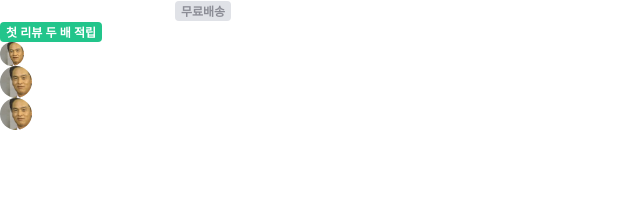
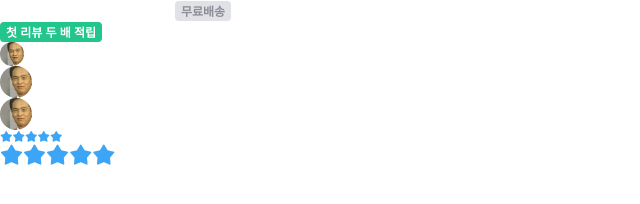
Before and after one commit to MinaAHN/tomorrow-house, a website: page index.html in a window 1280 px wide. Shown: the whole page, without its empty margins (0-640 px from the left). Drawn offline with nearby package versions, Linux system fonts and the light colour scheme; files that its build step writes are made by us from their sources; files whose address does not match are found by name.

Commit message:
💄 Implement star-rating components

```diff
--- a/index.html
+++ b/index.html
@@ -38,5 +38,23 @@
     <div class="avatar-32">
       <img src="./assets/images/img-user-01.jpg" alt="사딸라 아저씨" />
     </div>
+
+      </div>
+      <div class="star-rating-13">
+        <i class="ic-star is-active"></i>
+        <i class="ic-star is-active"></i>
+        <i class="ic-star is-active"></i>
+        <i class="ic-star is-active"></i>
+        <i class="ic-star is-active"></i>
+      </div>
+<div class="star-rating-24">
+  <i class="ic-star is-active"></i>
+  <i class="ic-star is-active"></i>
+  <i class="ic-star is-active"></i>
+  <i class="ic-star is-active"></i>
+  <i class="ic-star is-active"></i>
+</div>
+      </div>
+    </div>
   </body>
 </html>
--- a/styles/main.scss
+++ b/styles/main.scss
@@ -13,5 +13,6 @@
 
 @import './modules/tags';
 @import './modules/avatars';
+@import './modules/star-ratings';
 
 @import './layouts/grids';
--- /dev/null
+++ b/styles/modules/_star-ratings.scss
@@ -0,0 +1,31 @@
+%star-rating-base {
+  @include flexbox(start);
+
+  .ic-star {
+    color: $border;
+
+    &.is-active {
+      color: $blue;
+    }
+  }
+}
+
+.star-rating-13 {
+  @extend %star-rating-base;
+  font-size: 13px;
+}
+
+.star-rating-16 {
+  @extend %star-rating-base;
+  font-size: 16px;
+}
+
+.star-rating-20 {
+  @extend %star-rating-base;
+  font-size: 20px;
+}
+
+.star-rating-24 {
+  @extend %star-rating-base;
+  font-size: 24px;
+}
```
